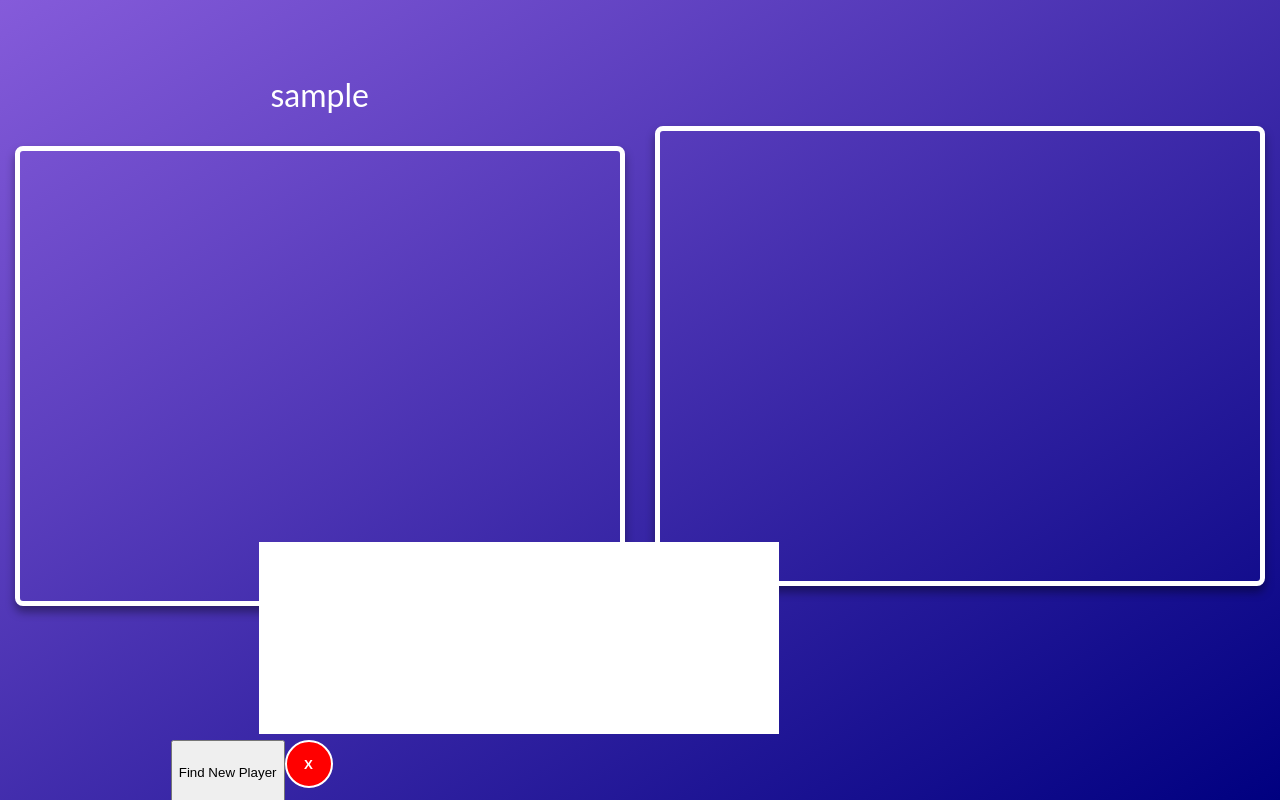
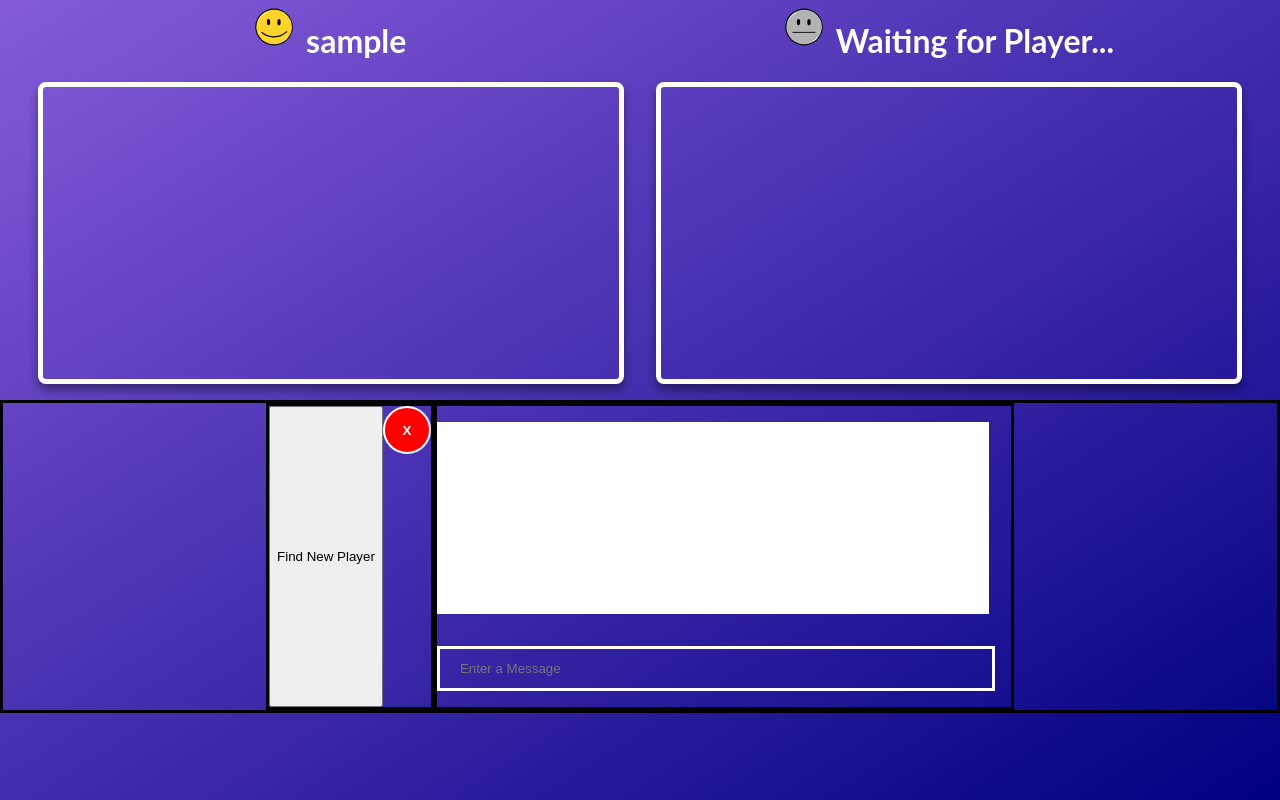
Before and after one commit to BerkleySitterson/straightFace, a Flask app: page /videoChat_funny in a window 1280 px wide. Run offline with Flask 3, Linux system fonts and the light colour scheme; the visitor is signed in with stand-in values (Sample User, id 1); some libraries are stand-ins or nearby versions.

Commit message:
Player Icons

```diff
--- a/app.py
+++ b/app.py
@@ -70,13 +70,15 @@ def register():
 def videoChatFunny():
     username = session['username']
     session["role"] = "funny"
-    return render_template('videoChat.html', funnyUsername=username)
+    role = session["role"]
+    return render_template('videoChat.html', funnyUsername=username, seriousUsername="Waiting for Player...", role=role)
 
 @app.route('/videoChat_serious')
 def videoChatSerious():
     username = session["username"]
     session["role"] = "serious"
-    return render_template('videoChat.html', seriousUsername=username)
+    role = session["role"]
+    return render_template('videoChat.html', seriousUsername=username, funnyUsername="Waiting for Player...", role=role)
 
 @app.route('/logout')
 def logout():
@@ -97,12 +99,10 @@ def findNewPlayer():
     if role == "funny":
         print(f"User {username} has joined the funny side!")
         db.add_funny_user(username, sid)
-        emit('setRole', { "role": role})
         attempt_pairing()
     elif role == "serious":
         print(f"User {username} has joined the serious side!")
         db.add_serious_user(username, sid)
-        emit('setRole', { "role": role})
         attempt_pairing()
 
 
--- a/static/styles.css
+++ b/static/styles.css
@@ -313,33 +349,49 @@ input:-webkit-autofill:active{
     -webkit-text-fill-color: white !important;
 }
 
-#funnyVideo_container {
+#video_container {
     display: flex;
-    flex-direction: column;
-    justify-content: center;
+    flex-direction: row;
+    width: 100vw;
+    justify-content: space-evenly;
     flex-wrap: wrap;
-    align-items: center;
 }
 
+#funnyVideo_container,
 #seriousVideo_container {
     display: flex;
     flex-direction: column;
     justify-content: center;
+    align-items: center;
+    width: 45vw;
+    height: 30vw;
+}
+
+#bottom_video_container {
+    display: flex;
+    justify-content: center;
+    width: 100vw;
+    border: 3px solid black;
     flex-wrap: wrap;
-    align-items: center;
 }
 
 #utils_container {
     display: flex;
     flex-direction: row;
+    border: 3px solid black;
 }
 
 #chat_container {
     display: flex;
     flex-direction: column;
     justify-content: center;
+    border: 3px solid black;
 }
 
+video {
+    width: 100%;
+    height: 100%;
+}
 
 
 
@@ -379,6 +431,8 @@ input:-webkit-autofill:active{
     border: 5px solid white;
     border-radius: 8px;
     box-shadow: 0 6px 10px rgba(0, 0, 0, 0.4);
+    width: 45vw;
+    height: 25vw;
 }
 
 #seriousVideo {
@@ -386,6 +440,8 @@ input:-webkit-autofill:active{
     border: 5px solid white;
     border-radius: 8px;
     box-shadow: 0 6px 10px rgba(0, 0, 0, 0.4);
+    width: 45vw;
+    height: 25vw;
 }
 
 #disconnectBtn {
@@ -401,13 +457,13 @@ input:-webkit-autofill:active{
 
 #chat-messages {
     height: 12rem;
-    width: 30rem;
-    transform: translate(-50%,-50%);
+    width: 32rem;
     background-color: white;
 }
 
 #message {
     width: 32rem;
+    margin-left: 0%;
 }
 
 #funnyUsername {
@@ -420,13 +476,16 @@ input:-webkit-autofill:active{
     font-size: 2rem;
 }
 
-.font-sm {
-    font-size: .8rem;
+#seriousIcon,
+#funnyIcon {
+    width: 3vw;
+    height: 3vw;
+    margin-top: 1vh;
+    margin-right: 1vw;
 }
 
-
-.text{
-    font-size: 30px;
-    font-weight: 500;
-    color: #606060;
+#seriousVideoHeader_container,
+#funnyVideoHeader_container {
+    display: flex;
+    flex-direction: row;
 }
--- a/static/videoChat.js
+++ b/static/videoChat.js
@@ -2,7 +2,6 @@ document.addEventListener("DOMContentLoaded", (event) => {
 
     var protocol = window.location.protocol;
     var socket = io(protocol + '//' + document.domain + ':' + location.port, {autoConnect: true});
-    var role;
     var myID;
     var targetID;
     var room;
@@ -10,10 +9,6 @@ document.addEventListener("DOMContentLoaded", (event) => {
 
     document.getElementById("findNewPlayerBtn").addEventListener("click", () => {
         socket.emit("find_new_player");
-    });
-
-    socket.on("setRole", (data) => {
-        role = data['role'];
     });
 
     socket.on("set_round_data", (data) => {
@@ -40,9 +35,9 @@ document.addEventListener("DOMContentLoaded", (event) => {
 
         navigator.mediaDevices.getUserMedia(mediaConstraints)
         .then((localStream) => {
-            if (role == "funny") {
+            if (role === "funny") {
                 document.getElementById("funnyVideo").srcObject = localStream;
-            } else {
+            } else if (role === "serious") {
                 document.getElementById("seriousVideo").srcObject = localStream;
             }
             createPeerConnection();
@@ -76,12 +71,12 @@ document.addEventListener("DOMContentLoaded", (event) => {
         myPeerConnection.addEventListener('track', async (event) => {
             const [remoteStream] = event.streams;
 
-            if (role == "funny") {
+            if (role === "funny") {
                 document.getElementById("seriousVideo").srcObject = remoteStream;
             } else {
                 document.getElementById("funnyVideo").srcObject = remoteStream;
+                socket.emit("startCountdown", room);
             }
-            socket.emit("startCountdown", room);
         });
     }
 
@@ -207,16 +202,18 @@ document.addEventListener("DOMContentLoaded", (event) => {
                 faceapi.nets.faceExpressionNet.loadFromUri('../static/models')
             ]);
 
-            const videoElement = document.getElementById('seriousVideo');
-
             console.log('Models Loaded');
 
+            const videoElement = document.getElementById('seriousVideo');
             const canvas = await faceapi.createCanvasFromMedia(videoElement);
-
             document.body.append(canvas);
 
-            const displaySize = { width: videoElement.width, height: videoElement.height };
+            const vwWidth = 45;
+            const vhHeight = 30;
+            const displaySize = { width: vwWidth * window.innerWidth / 100, height: vhHeight * window.innerHeight / 100 };
+
             await faceapi.matchDimensions(canvas, displaySize);
+
             /*Options for face detectors: input for tiny face must be a multiple of 32*/
             const options = await new faceapi.TinyFaceDetectorOptions();
             //const options = await new faceapi.SsdMobilenetv1Options({minConfidence: 0.1})
@@ -230,7 +227,7 @@ document.addEventListener("DOMContentLoaded", (event) => {
                     await faceapi.draw.drawDetections(canvas, resizedDetections);
                     await faceapi.draw.drawFaceExpressions(canvas, resizedDetections);
 
-                    if (detections && detections[0] && detections[0].expressions.happy >= 0.99) {
+                    if (detections && detections[0] && detections[0].expressions.happy >= 0.90) {
                         console.log('Happy Emotion Detected');
                         socket.emit("userSmiled", room);
                         clearInterval(detectionInterval);
@@ -267,9 +264,9 @@ document.addEventListener("DOMContentLoaded", (event) => {
         if (role === "funny") {
             document.getElementById("funnyVideo").play();
             document.getElementById("seriousVideo").play();
-        } else {
+        } else if (role === "serious") {
+            document.getElementById("seriousVideo").play();
             document.getElementById("funnyVideo").play();
-            document.getElementById("seriousVideo").play();
             detectSmile();
             socket.emit('startTimerFromServer', room)
         }
--- a/templates/videoChat.html
+++ b/templates/videoChat.html
@@ -22,22 +22,32 @@
             left: 0;
         }
     </style>
+    <script>
+        var role = "{{ role }}";
+    </script>
 </head>
 
 <body>
     <main>
+        <div id="video_container">
             <div id="funnyVideo_container">
-                <h1 id="funnyUsername"></h1>
-                <p id="funnyUsername">{{ funnyUsername }}</p>
-                <video id="funnyVideo" width="600" height="450" playsinline></video>
+                <div id="funnyVideoHeader_container">
+                    <img id="funnyIcon" src="static/images/onlyFunnyFace.svg">
+                    <h1 id="funnyUsername">{{ funnyUsername }}</h1>
+                </div>
+                <video id="funnyVideo" playsinline></video>
             </div>
 
             <div id="seriousVideo_container">
-                <h1 id="seriousUsername"></h1>
-                <p id="seriousUsername">{{ seriousUsername }}</p>
-                <video id="seriousVideo" width="600" height="450" playsinline></video>
+                <div id="seriousVideoHeader_container">
+                    <img id="seriousIcon" src="static/images/onlyStraightFace.svg">
+                    <h1 id="seriousUsername">{{ seriousUsername }}</h1>
+                </div>
+                <video id="seriousVideo" playsinline></video>
             </div>
+        </div>
 
+        <div id="bottom_video_container">
             <div id="utils_container">
                 <p id="timer"></p>
                 <button type="submit" id="findNewPlayerBtn">Find New Player</button>
@@ -48,5 +58,8 @@
                 <ul id="chat-messages"></ul>
                 <input type="text" id="message" placeholder="Enter a Message">
             </div>
+        </div>
     </main>
 </body>
+
+<script>
```
Also changed, not shown: other parts of static/styles.css (+36 -0 lines), database/straightface.db, static/images/onlyFunnyFace.svg (added), static/images/onlyStraightFace.svg (added).
